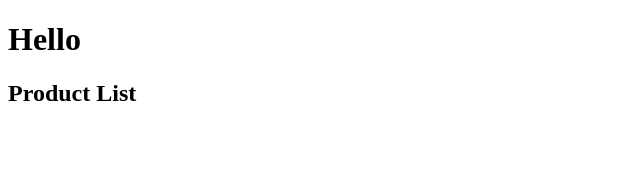
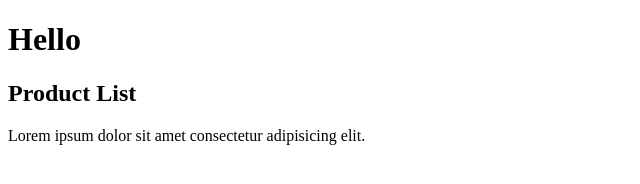
Before and after one commit to ponpon86611/ProGitTest, a plain HTML site: page index.html in a window 1280 px wide. Shown: the whole page, without its empty margins (0-640 px from the left). Drawn offline with Linux system fonts and the light colour scheme.

Commit message:
新增footer

```diff
--- a/index.html
+++ b/index.html
@@ -10,6 +10,10 @@
     <h1>Hello</h1>
 	<div id="app">
 		<h2>Product List</h2>
+
 	</div>
+    <footer>
+        <div>Lorem ipsum dolor sit amet consectetur adipisicing elit.</div>
+    </footer>
 </body>
 </html>
```
